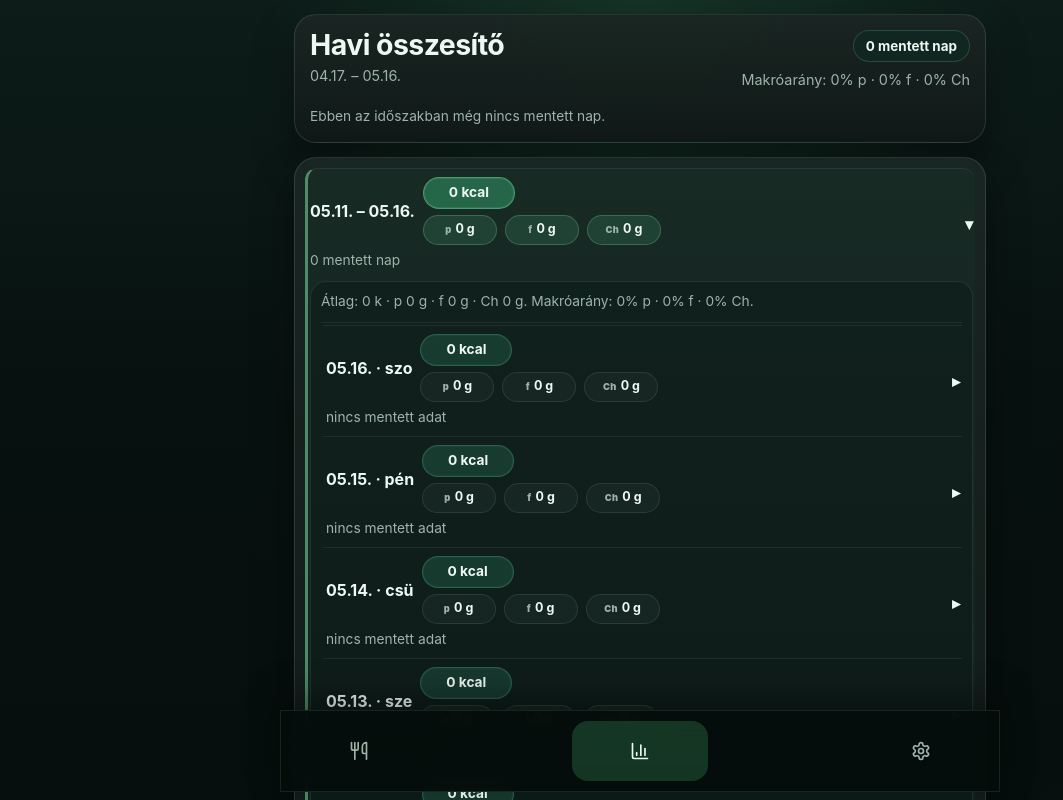
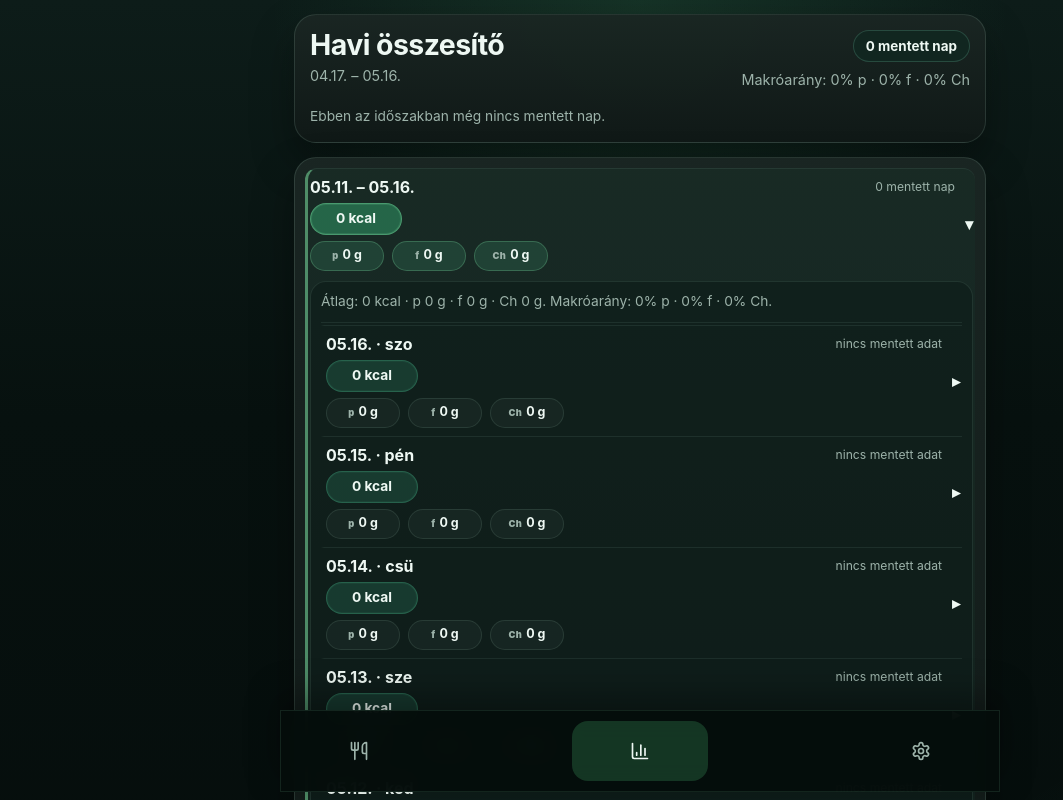
Before and after one commit to tonetttoman/makro-app, a React (Vite) app: page / in a window 1280 px wide. Both pictures are taken after a click on the button 639 px from the left and 751 px from the top of the page. Shown: the top 800 px of the page, without its empty margins (0-1063 px from the left). Built offline with nearby package versions, Linux system fonts and the light colour scheme.

Commit message:
Apply kcal timeline layout in monthly view

```diff
--- a/src/components/StatsView.jsx
+++ b/src/components/StatsView.jsx
@@ -34,8 +34,12 @@ function formatStat(value) {
   return Number.isInteger(rounded) ? String(rounded) : rounded.toFixed(1);
 }
 
+function formatKcal(value) {
+  return `${Math.round(Number(value) || 0)} kcal`;
+}
+
 function formatMacroLine(row) {
-  return `${formatStat(row.kcal)} k · p ${formatStat(row.protein)} g · f ${formatStat(row.fat)} g · Ch ${formatStat(row.carbs)} g`;
+  return `${formatKcal(row.kcal)} · p ${formatStat(row.protein)} g · f ${formatStat(row.fat)} g · Ch ${formatStat(row.carbs)} g`;
 }
 
 function formatDateWithDay(dateKey) {
@@ -196,11 +200,23 @@ const rowTitleStyle = {
 };
 
 const titleAndChipsStyle = {
+  display: "grid",
+  gap: "7px",
+  minWidth: 0
+};
+
+const rowTitleTopStyle = {
   display: "flex",
-  flexWrap: "wrap",
   alignItems: "center",
+  justifyContent: "space-between",
   gap: "8px",
   minWidth: 0
+};
+
+const statusInlineStyle = {
+  color: "var(--muted)",
+  fontSize: "0.76rem",
+  whiteSpace: "nowrap"
 };
 
 function getOpenDetailStyle(isActive = false) {
@@ -235,9 +251,9 @@ function MacroTrendChart({ rows, target }) {
       <div className="chart-card__header">
         <div>
           <p className="eyebrow">Kalória trend</p>
-          <h2>{Math.round(current)} k ma</h2>
+          <h2>{formatKcal(current)} ma</h2>
         </div>
-        <span>Cél: {target} k</span>
+        <span>Cél: {target} kcal</span>
       </div>
       <svg className="trend-chart" viewBox="0 0 100 64" preserveAspectRatio="none" aria-label="Napi kalória grafikon">
         <line x1="2" x2="98" y1={targetY} y2={targetY} className="trend-chart__target" />
@@ -299,8 +315,7 @@ function EntryPreview({ entries, foods }) {
                 {formatStat(entry.amount)} {food.unit}
               </span>
               <span style={dailyEntryChipStyles.macroChipStyle}>
-                <small style={dailyEntryChipStyles.macroLabelStyle}>k</small>
-                <strong>{Math.round(values.kcal)}</strong>
+                <strong>{formatKcal(values.kcal)}</strong>
               </span>
               <span style={dailyEntryChipStyles.macroChipStyle}>
                 <small style={dailyEntryChipStyles.macroLabelStyle}>p</small>
@@ -329,11 +344,11 @@ function DaySummaryRow({ row, isOpen, isEntryPreviewOpen, onToggle, onToggleEntr
     <div style={getListRowStyle(isOpen)}>
       <button style={rowButtonStyle} type="button" onClick={onToggle} aria-expanded={isOpen}>
         <span style={rowTitleStyle}>
-          <span style={titleAndChipsStyle}>
+          <span style={rowTitleTopStyle}>
             <strong>{formatDateWithDay(row.dateKey)}</strong>
-            <MacroChips totals={row} active={isOpen} />
+            <small style={statusInlineStyle}>{row.status}</small>
           </span>
-          <small className="muted">{row.status}</small>
+          <MacroChips totals={row} active={isOpen} />
         </span>
         <strong>{isOpen ? "▾" : "▸"}</strong>
       </button>
@@ -379,11 +394,11 @@ function WeekSummaryCard({ group, isOpen, hasOpenDay, openDays, openEntryPreview
     <div style={getListRowStyle(isWeekActive)}>
       <button style={rowButtonStyle} type="button" onClick={onToggle} aria-expanded={isOpen}>
         <span style={rowTitleStyle}>
-          <span style={titleAndChipsStyle}>
+          <span style={rowTitleTopStyle}>
             <strong>{group.label}</strong>
-            <MacroChips totals={group.total} active={isWeekActive} />
+            <small style={statusInlineStyle}>{group.loggedRows.length} mentett nap</small>
           </span>
-          <small className="muted">{group.loggedRows.length} mentett nap</small>
+          <MacroChips totals={group.total} active={isWeekActive} />
         </span>
         <strong>{isOpen ? "▾" : "▸"}</strong>
       </button>
```
